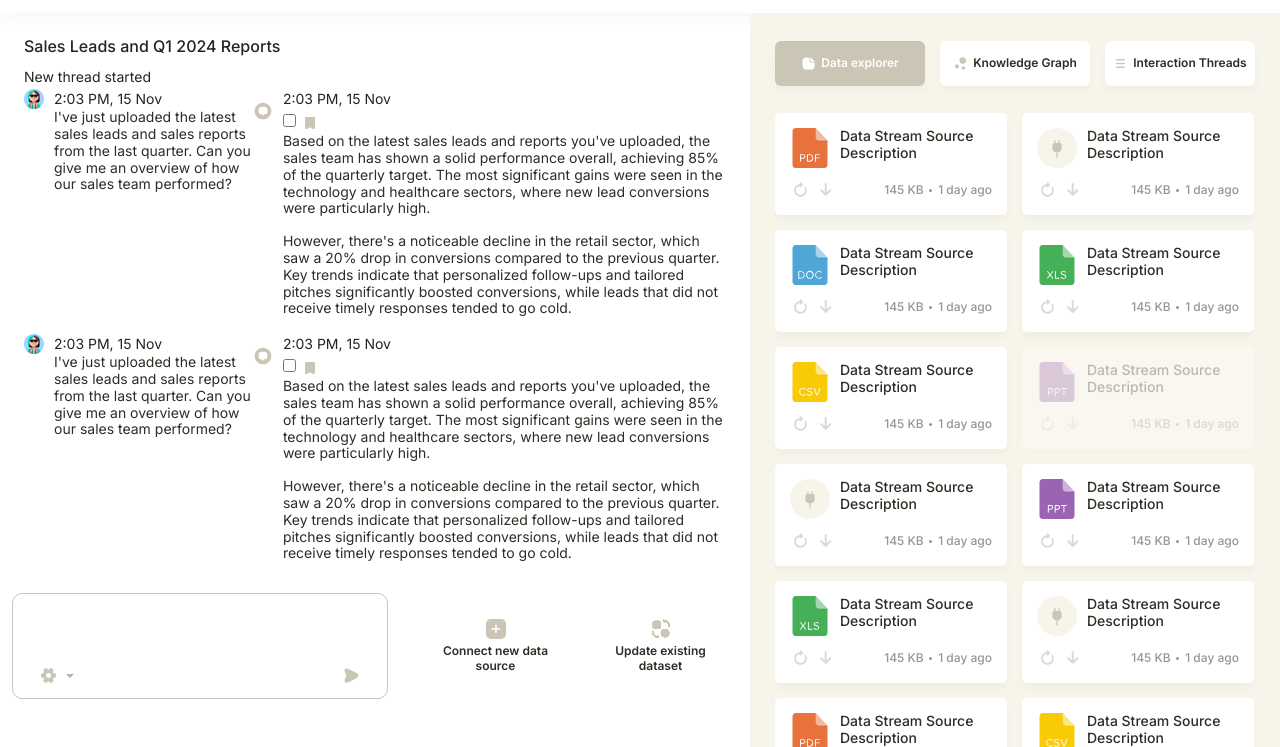
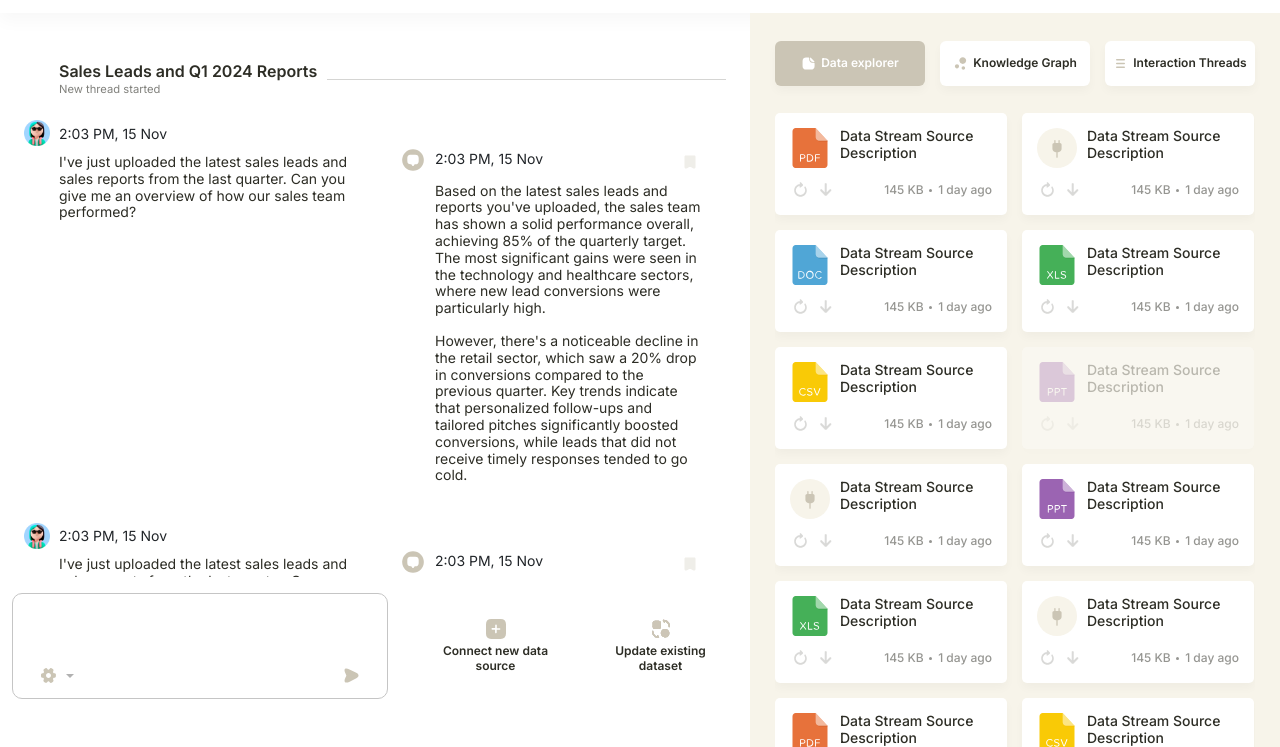
Before and after one commit to qxq-ai/fibonacci-go, a plain HTML site: page layout.html in a window 1280 px wide. Shown: the part 53-800 px from the top of the page. Drawn offline with nearby package versions, Linux system fonts and the light colour scheme.

Commit message:
Progress of layout

```diff
--- a/assets/css/style.css
+++ b/assets/css/style.css
@@ -78,13 +78,74 @@
 	height: calc(100vh - 66px);
 }
 .thread{
+	.thread-title{
+		position: relative;
+		padding: 25px 0;
+	}
+	.thread-title{
+		h6 {
+			color: #2D2D25;
+			font-weight: 600;
+		}
+		div, a{
+			background-color: #FFF;
+			position: relative;
+			z-index: 5;
+		}
+		a{
+			display: flex;
+			align-items: center;
+			justify-content: center;
+			padding-right: 1px;
+			width: 30px;
+
+		}
+		a img{
+			opacity: 0;
+			transition: .3s ease all;
+		}
+		div{
+			padding-right: 10px;
+			padding-left: 5px;
+		}
+		img{
+			width: 20px;
+			display: block;
+		}
+		small{
+			color: #2d2d25;
+			opacity: .6;
+			font-size: .7em;
+		}
+	}
+	.thread-title:hover{
+		a img{
+			opacity: 1;
+		}
+	}
+	.thread-title::before{
+		content: "";
+		display: block;
+		position: absolute;
+		width: 100%;
+		height: 1px;
+		background-color: #2D2D25;
+		opacity: .2;
+		left: 0;
+		top: 0;
+		bottom: 0;
+		margin: auto;
+	}
 	.details-info{
 		position: relative;
-		padding-left: 30px;
+		padding-left: 35px;
+		display: flex;
+		justify-content: space-between;
+		margin-bottom: 10px;
 	}
 	.details-info{
 		> img{
-			width: 20px;
+			width: 26px;
 			position: absolute;
 			left: 0;
 			top: 0;
@@ -95,14 +156,47 @@
 			display: block;
 			font-size: 14px;
 		}
+		.save{
+			position: relative;
+		}
+		.save{
+			input{
+				position: absolute;
+				width: 100%;
+				height: 100%;
+				z-index: 3;
+				opacity: 0;
+				cursor: pointer;
+			}
+			img{
+				width: 22px;
+				opacity: .3;
+				transition: .3s ease all;
+			}
+			input:checked + img,
+			input:hover + img{
+				opacity: 1;
+			}
+		}
 	}
 	.interaction{
-		padding-left: 30px;
+		padding-left: 35px;
 	}
 	.interaction *{
     font-size: 14px;
     line-height: 1.2;
     color: #2D2D25;
+	}
+	.ia{
+		transition: .3s ease all;
+		padding: 25px;
+		border-radius: 10px;
+	}
+	.ia:hover{
+		background-color: #f7f4ea8a;
+	}
+	.thread-interaction > div{
+		width: 50%;
 	}
 }
 
--- a/layout.html
+++ b/layout.html
@@ -58,9 +58,14 @@
 						-->
 						<div>
 							<div class="thread">
-								<div class="thread-title">
-									<h6>Sales Leads and Q1 2024 Reports</h6>
-									<small>New thread started</small>
+								<div class="thread-title d-flex">
+									<a href="">
+										<img src="assets/img/edit-thread.svg">
+									</a>
+									<div class="d-flex flex-column">
+										<h6 class="mb-0">Sales Leads and Q1 2024 Reports</h6>
+										<small>New thread started</small>
+									</div>
 								</div>
 								<div class="thread-interaction d-flex">
 									<div class="user">
```
Also changed, not shown: assets/img/edit-thread.svg (added).
